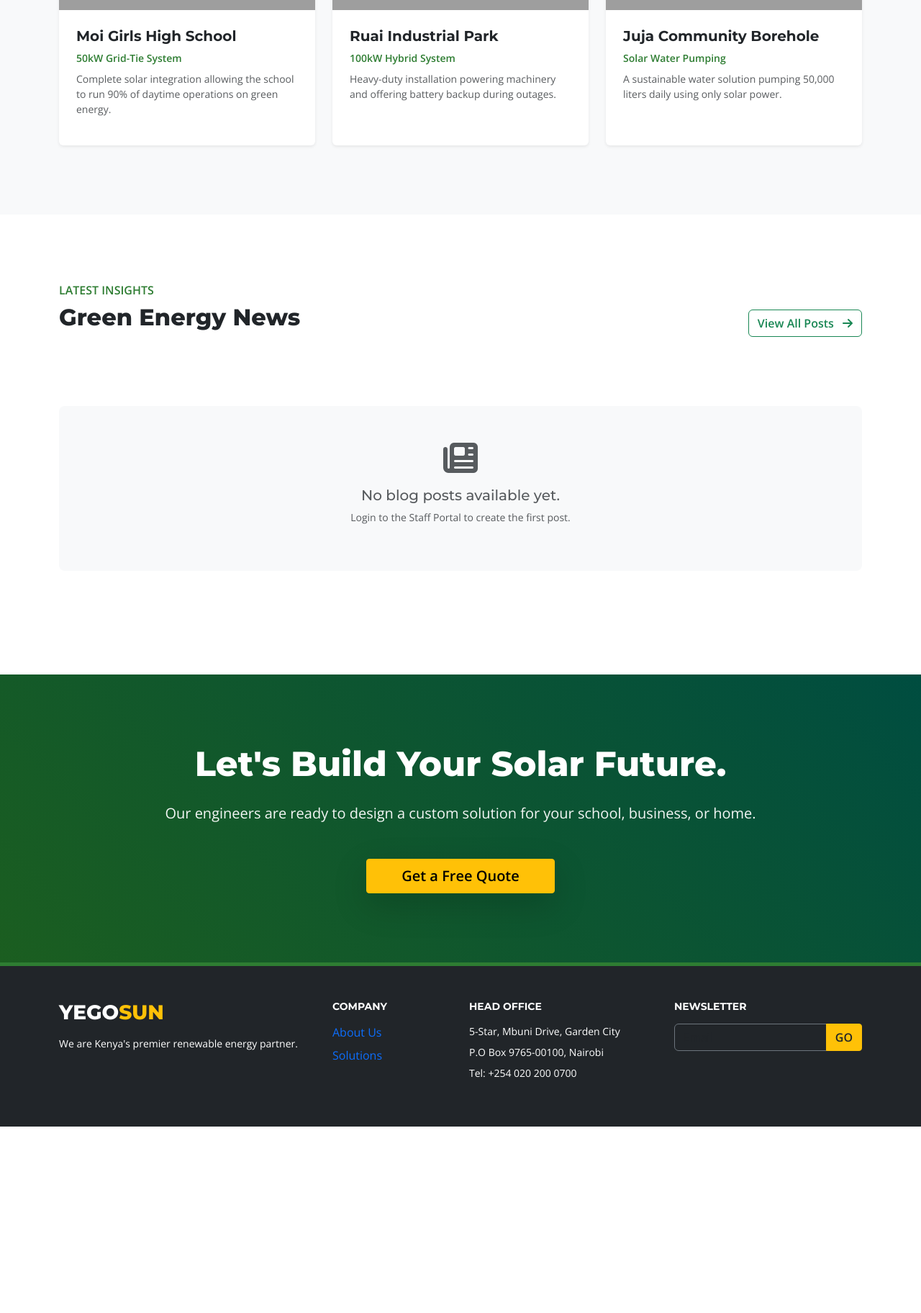
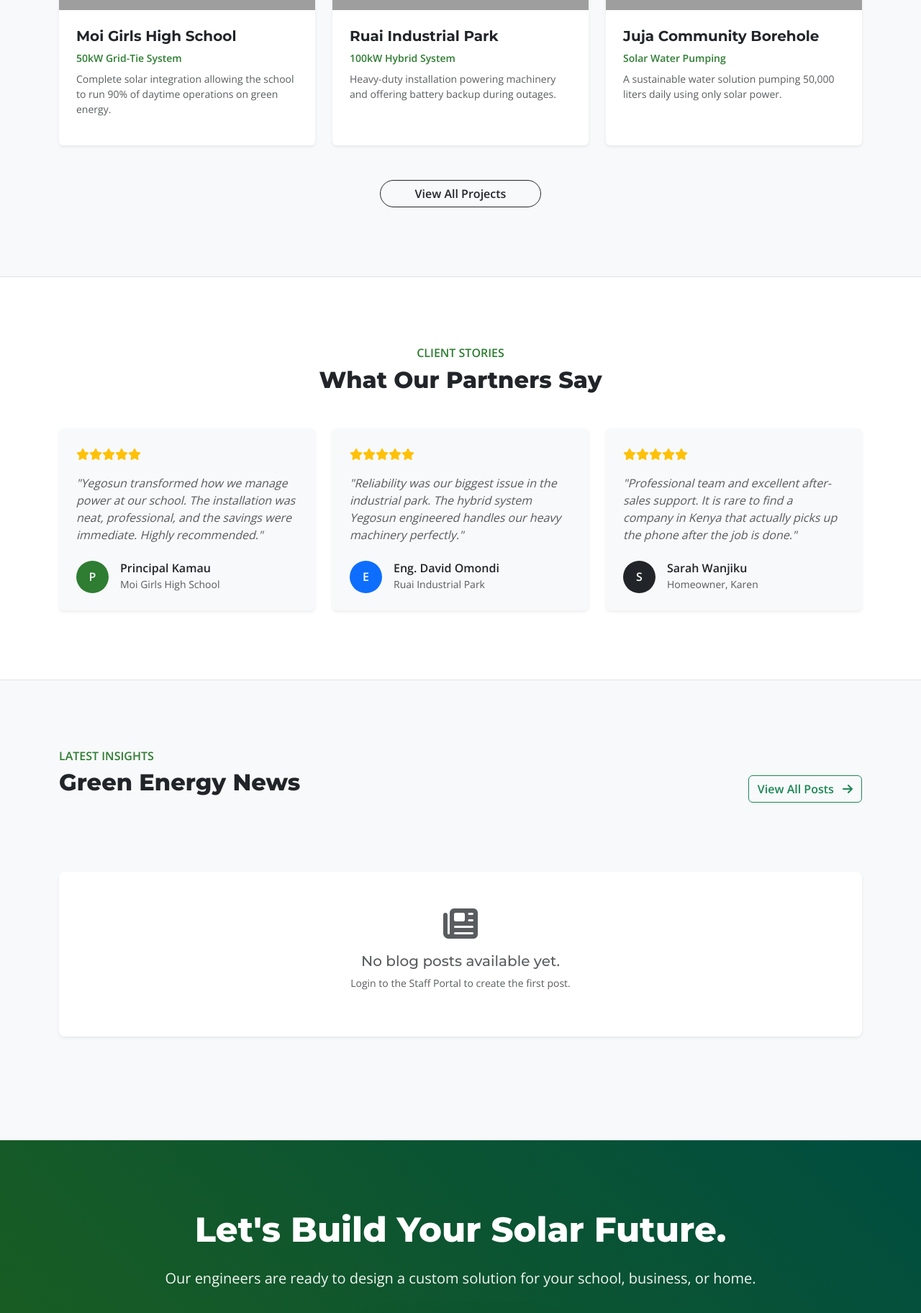
Before and after one commit to kelvin-keter/yegosun-website, a Flask app: page / in a window 1280 px wide. Shown: the part 1302-3126 px from the top of the page at 72% size. Before the commit the page ends 2867 px from the top, so only its background shows below. Run offline with Flask 3, Linux system fonts and the light colour scheme; data that the repository does not hold is empty; grey boxes are pictures that could not be loaded.

Commit message:
Add Testimonials section and update homepage

```diff
--- a/app.py
+++ b/app.py
@@ -75,6 +75,11 @@ def about():
 def services():
     return render_template('services.html')
 
+# --- NEW PROJECTS ROUTE ADDED HERE ---
+@app.route('/projects')
+def projects():
+    return render_template('projects.html')
+
 @app.route('/contact')
 def contact():
     return render_template('contact.html')
--- a/templates/index.html
+++ b/templates/index.html
@@ -17,7 +17,7 @@
                         <h1 class="display-3 fw-extrabold text-white mb-3">Solar Energy for <br>Kenyan Schools</h1>
                         <p class="lead text-white-90 mb-5 d-none d-md-block hero-text">Reliable, renewable power to ensure learning never stops.<br> Lighting up classrooms across the country.</p>
                         <div class="d-flex gap-3">
-                            <a href="#projects" class="btn btn-warning btn-lg px-5 fw-bold shadow-lg text-uppercase">View Our Work</a>
+                            <a href="{{ url_for('projects') }}" class="btn btn-warning btn-lg px-5 fw-bold shadow-lg text-uppercase">View Our Work</a>
                             <a href="{{ url_for('contact') }}" class="btn btn-outline-light btn-lg px-5 fw-bold text-uppercase">Partner With Us</a>
                         </div>
                     </div>
@@ -109,17 +109,80 @@
                     </div>
                 </div>
             </div>
+
+            <div class="text-center mt-5">
+                <a href="{{ url_for('projects') }}" class="btn btn-outline-dark rounded-pill px-5 fw-bold">View All Projects</a>
+            </div>
         </div>
     </section>
 
-    <section id="blogs" class="py-5 bg-white">
+    <section class="py-5 bg-white border-top border-bottom">
+        <div class="container py-5">
+            <div class="text-center mb-5">
+                <h6 class="text-success fw-bold text-uppercase">Client Stories</h6>
+                <h2 class="fw-extrabold text-dark">What Our Partners Say</h2>
+            </div>
+
+            <div class="row g-4">
+                <div class="col-md-4">
+                    <div class="card h-100 border-0 shadow-sm p-4 bg-light">
+                        <div class="mb-3 text-warning">
+                            <i class="fa-solid fa-star"></i><i class="fa-solid fa-star"></i><i class="fa-solid fa-star"></i><i class="fa-solid fa-star"></i><i class="fa-solid fa-star"></i>
+                        </div>
+                        <p class="text-muted fst-italic mb-4">"Yegosun transformed how we manage power at our school. The installation was neat, professional, and the savings were immediate. Highly recommended."</p>
+                        <div class="d-flex align-items-center">
+                            <div class="bg-success rounded-circle d-flex align-items-center justify-content-center text-white fw-bold me-3" style="width: 45px; height: 45px;">P</div>
+                            <div>
+                                <h6 class="fw-bold mb-0">Principal Kamau</h6>
+                                <small class="text-muted">Moi Girls High School</small>
+                            </div>
+                        </div>
+                    </div>
+                </div>
+
+                <div class="col-md-4">
+                    <div class="card h-100 border-0 shadow-sm p-4 bg-light">
+                        <div class="mb-3 text-warning">
+                            <i class="fa-solid fa-star"></i><i class="fa-solid fa-star"></i><i class="fa-solid fa-star"></i><i class="fa-solid fa-star"></i><i class="fa-solid fa-star"></i>
+                        </div>
+                        <p class="text-muted fst-italic mb-4">"Reliability was our biggest issue in the industrial park. The hybrid system Yegosun engineered handles our heavy machinery perfectly."</p>
+                        <div class="d-flex align-items-center">
+                            <div class="bg-primary rounded-circle d-flex align-items-center justify-content-center text-white fw-bold me-3" style="width: 45px; height: 45px;">E</div>
+                            <div>
+                                <h6 class="fw-bold mb-0">Eng. David Omondi</h6>
+                                <small class="text-muted">Ruai Industrial Park</small>
+                            </div>
+                        </div>
+                    </div>
+                </div>
+
+                <div class="col-md-4">
+                    <div class="card h-100 border-0 shadow-sm p-4 bg-light">
+                        <div class="mb-3 text-warning">
+                            <i class="fa-solid fa-star"></i><i class="fa-solid fa-star"></i><i class="fa-solid fa-star"></i><i class="fa-solid fa-star"></i><i class="fa-solid fa-star"></i>
+                        </div>
+                        <p class="text-muted fst-italic mb-4">"Professional team and excellent after-sales support. It is rare to find a company in Kenya that actually picks up the phone after the job is done."</p>
+                        <div class="d-flex align-items-center">
+                            <div class="bg-dark rounded-circle d-flex align-items-center justify-content-center text-white fw-bold me-3" style="width: 45px; height: 45px;">S</div>
+                            <div>
+                                <h6 class="fw-bold mb-0">Sarah Wanjiku</h6>
+                                <small class="text-muted">Homeowner, Karen</small>
+                            </div>
+                        </div>
+                    </div>
+                </div>
+            </div>
+        </div>
+    </section>
+
+    <section id="blogs" class="py-5" style="background-color: #f8f9fa;">
         <div class="container py-5">
             <div class="d-flex justify-content-between align-items-end mb-5">
                 <div>
                     <h6 class="text-success fw-bold text-uppercase">Latest Insights</h6>
                     <h2 class="fw-extrabold text-dark">Green Energy News</h2>
                 </div>
-                <a href="#" class="btn btn-outline-success fw-bold">View All Posts <i class="fa-solid fa-arrow-right ms-2"></i></a>
+                <button class="btn btn-outline-success fw-bold">View All Posts <i class="fa-solid fa-arrow-right ms-2"></i></button>
             </div>
 
             <div class="row g-4">
@@ -143,7 +206,7 @@
                     {% endfor %}
                 {% else %}
                     <div class="col-12 text-center py-5">
-                        <div class="bg-light p-5 rounded-3">
+                        <div class="bg-white p-5 rounded-3 shadow-sm">
                             <i class="fa-solid fa-newspaper text-muted fa-3x mb-3"></i>
                             <h5 class="text-muted">No blog posts available yet.</h5>
                             <p class="text-muted small">Login to the Staff Portal to create the first post.</p>
```
Also changed, not shown: templates/projects.html (added, +79 -0 lines).
